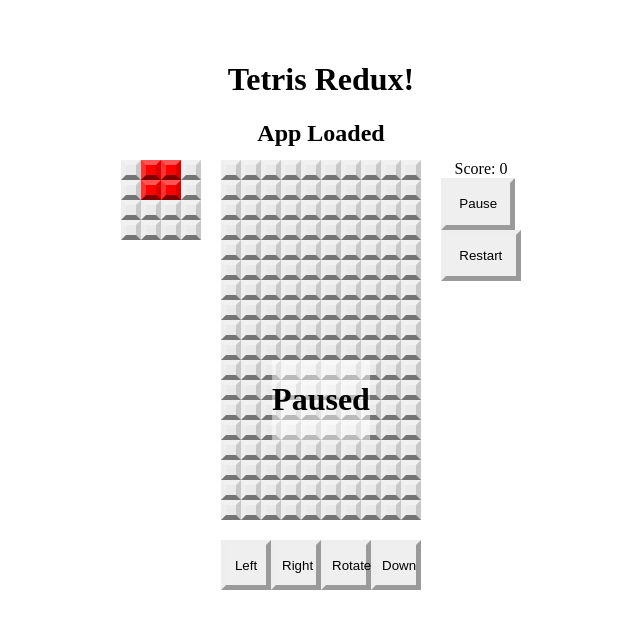
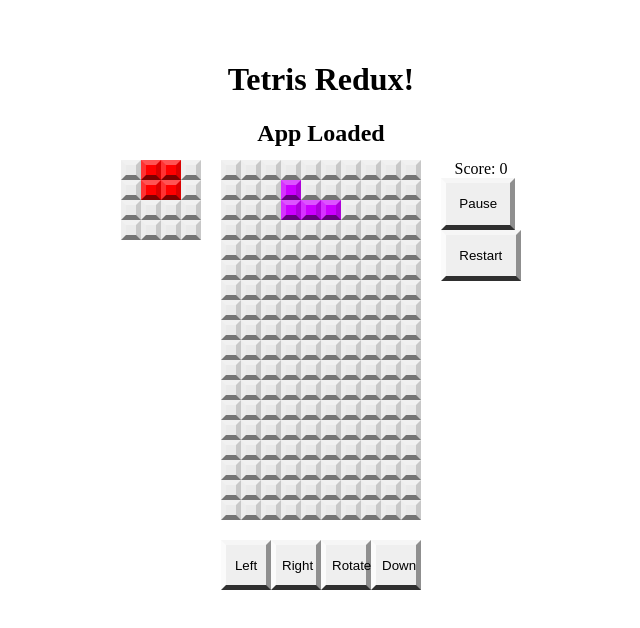
Before and after one commit to ddoherty145/tetris-app, a React (Vite) app: page / in a window 1280 px wide. Shown: the top 628 px of the page, without its empty margins (319-959 px from the left). Built offline with nearby package versions, Linux system fonts and the light colour scheme.

Commit message:
finishing touches

```diff
--- a/src/components/Controls.jsx
+++ b/src/components/Controls.jsx
@@ -14,7 +14,7 @@ export default function Controls(){
         requestRef.current = requestAnimationFrame(update);
 
         if (!isRunning) return;
-        if (lastUpdateTimeRef.current) {
+        if (lastUpdateTimeRef.current === 0) {
             lastUpdateTimeRef.current = time;
         }
         const deltaTime = time - lastUpdateTimeRef.current;
--- a/src/components/MessagePopup.jsx
+++ b/src/components/MessagePopup.jsx
@@ -2,7 +2,7 @@ import React from 'react';
 import { useSelector } from 'react-redux';
 
 export default function MessagePopup() {
-    const { isRunning, gameOver } = useSelector((state) => state);
+    const { isRunning, gameOver } = useSelector((state) => state.game);
 
     let message = '';
     let isHidden = 'hidden';
--- a/src/features/gameSlice.jsx
+++ b/src/features/gameSlice.jsx
@@ -70,8 +70,12 @@ export const gameSlice = createSlice({
             }
             return state;
         },
-        gameOver: () => {},
-        restart: () => {},
+        gameOver: (state) => {
+            state.gameOver = true;
+        },
+        restart: () => {
+            return defaultState();
+        },
     },
 });
 
--- a/src/index.css
+++ b/src/index.css
@@ -4,6 +4,10 @@
   --border-top-color: rgba(255, 255, 255, 0.33);
   --border-right-color: rgba(0, 0, 0, 0.15);
   --border-bottom-color: rgba(0, 0, 0, 0.5);
+  --button-color-t: rgba(255, 255, 255, 0.4);
+  --button-color-r: rgba(0, 0, 0, 0.4);
+  --button-color-b: rgba(0, 0, 0, 0.8);
+  --button-color-l: rgba(255, 255, 255, 0.8);
   --color-0: #eaeaea;
   --color-1: #ff6600;
   --color-2: #eec900;
@@ -103,6 +107,7 @@
   grid-area: b;
   display: flex;
   flex-direction: row;
+  justify-content: space-between;
 }
 
 .control-button {
@@ -123,8 +128,8 @@
   left: 50%;
   top: 50%;
   transform: translate(-50%, -50%);
-  width: clac(var(--tile-size) * 10);
-  height: clac(var(--tile-size) * 10);
+  width: calc(var(--tile-size) * 10);
+  height: calc(var(--tile-size) * 10);
   background-color: rgba(255, 255, 255, 0.5);
   text-align: center;
 }
--- a/src/utils/index.jsx
+++ b/src/utils/index.jsx
@@ -225,7 +225,7 @@ export const defaultState = () => {
     grid: gridDefault(),
     shape: randomShape(),
     rotation: 0,
-    x: 5,
+    x: 3,
     y: -4,
     nextShape: randomShape(),
     isRunning: true,
```
